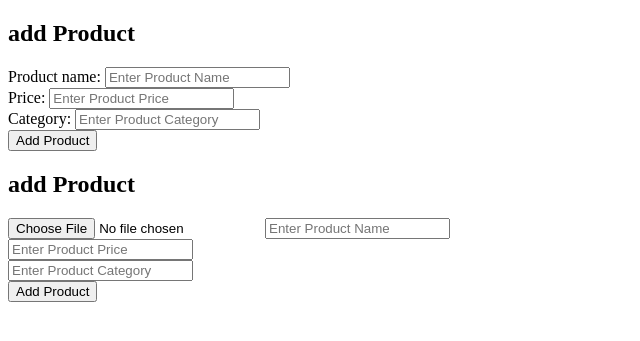
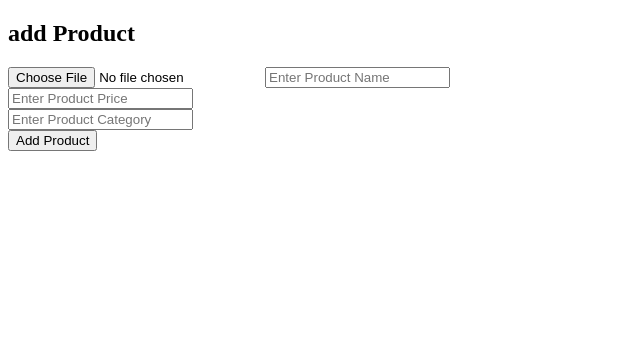
Before and after one commit to NischalBatas/TheHimalayans__ADC10, a Django app: page /product/add/ in a window 1280 px wide. Shown: the top 341 px of the page, without its empty margins (0-640 px from the left). Run offline with Django 3.2, Linux system fonts and the light colour scheme; parts of the project's set-up code (start-up, migrations or seed data) failed here and were passed over.

Commit message:
"change"

```diff
--- a/products/models.py
+++ b/products/models.py
@@ -3,7 +3,6 @@ from django.db import models
 # Create your models here.
 
 class Product(models.Model):
-    product_image=models.ImageField(upload_to='images/')
     product_name=models.TextField()
     product_price=models.FloatField()
     product_category=models.TextField()
--- a/products/templates/add_products.html
+++ b/products/templates/add_products.html
@@ -8,24 +8,6 @@
 </head>
 <body>
     <div>
-    <h2>{{action}} Product</h2>
-    </div>
-
-    <div>
-        <form action="../save/" method="POST">
-            {%csrf_token%}
-            <label>Product name:</label>
-            <input type="text" name="name" placeholder="Enter Product Name" required><br>
-            <label>Price:</label>
-            <input type="number" name="price" placeholder="Enter Product Price" required><br>
-            <label>Category:</label>
-            <input type="text" name="category" placeholder="Enter Product Category" required><br>
-
-            <input type="submit" value="Add Product">
-        </form>
-    </div>
-</body>
-</html>
         <h2>{{action}} Product</h2>
     </div>
 
--- a/products/urls.py
+++ b/products/urls.py
@@ -1,13 +1,5 @@
 from django.urls import path
 from .views import *
-urlpatterns = [
-    path('',products_index),
-    path('add/',add_form),
-    path('update/<int:id>',update_form),
-    path('save/',post_add_product),
-    path('save/<int:id>',post_update_product),
-    path('delete/<int:id>',delete)
-]
 from django.conf.urls.static import static
 from django.conf import settings
 
--- a/products/views.py
+++ b/products/views.py
@@ -1,15 +1,10 @@
 from django.shortcuts import render,HttpResponse
 from .models import Product
-
 from django.core.files.storage import FileSystemStorage
 # Create your views here.
 
 def products_index(request):
     all_products=Product.objects.all()
-
-    if 'product_query' in request.GET:
-        query=request.GET["product_query"]
-        all_products=Product.objects.filter(product_name=query)
     contex={
         "products":all_products
     }
@@ -17,7 +12,6 @@ def products_index(request):
 
 def update_form(request,id):
     current_obj=Product.objects.get(id=id)
-
     print(current_obj)
     context={
         "action":"update",
@@ -35,11 +29,6 @@ def post_add_product(request):
     name=request.POST['name']
     price=request.POST['price']
     category=request.POST['category']
-
-
-
-
-    add_product=Product( product_name=name,product_price=price, product_category=category)
     image=request.FILES["product_image"]
 
     fs=FileSystemStorage()
@@ -59,12 +48,6 @@ def post_update_product(request,id):
     price=request.POST['price']
     category=request.POST['category']
 
-    update_product=Product.objects.get(id=id)
-    update_product.product_name=name
-    update_product.product_price=price
-    update_product.product_category=category
-
-
 
     update_product=Product.objects.get(id=id)
 
```
Also changed, not shown: products/templates/product_index.html (+0 -8 lines), products/templates/update_products.html (+0 -17 lines), db.sqlite3.
